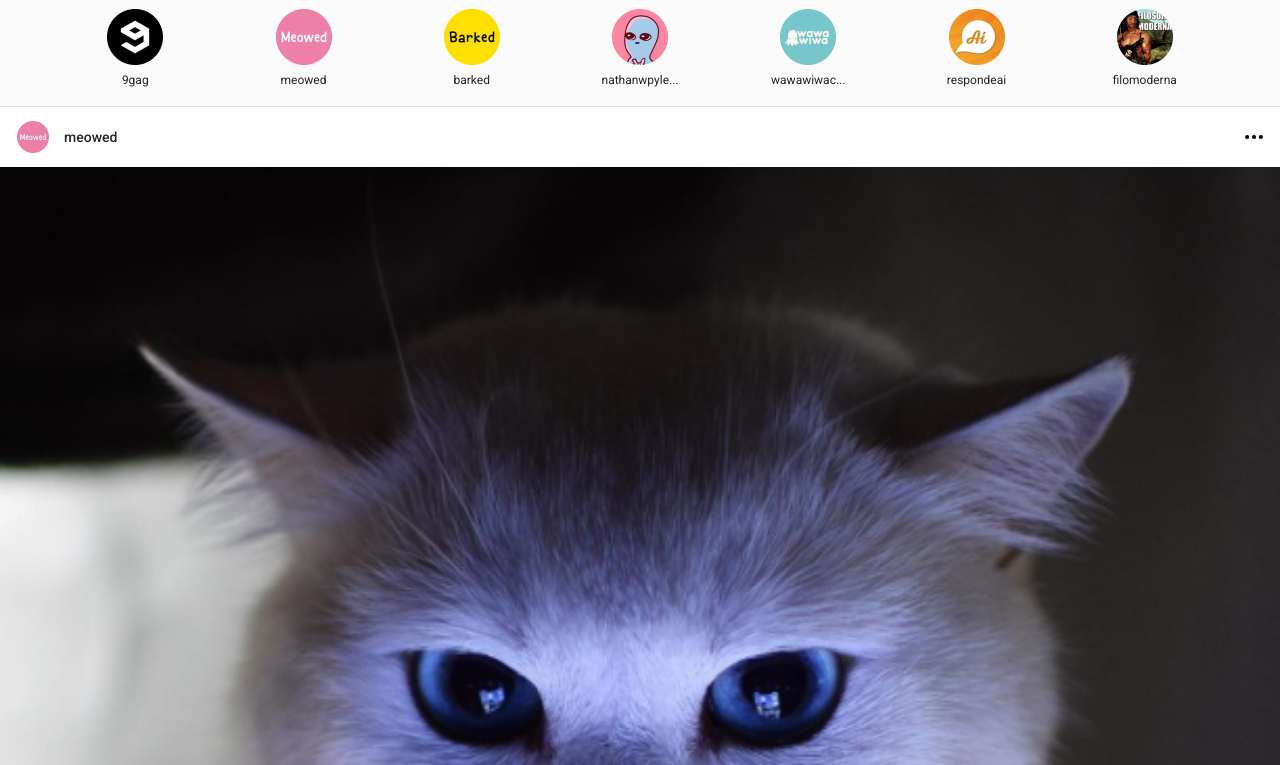
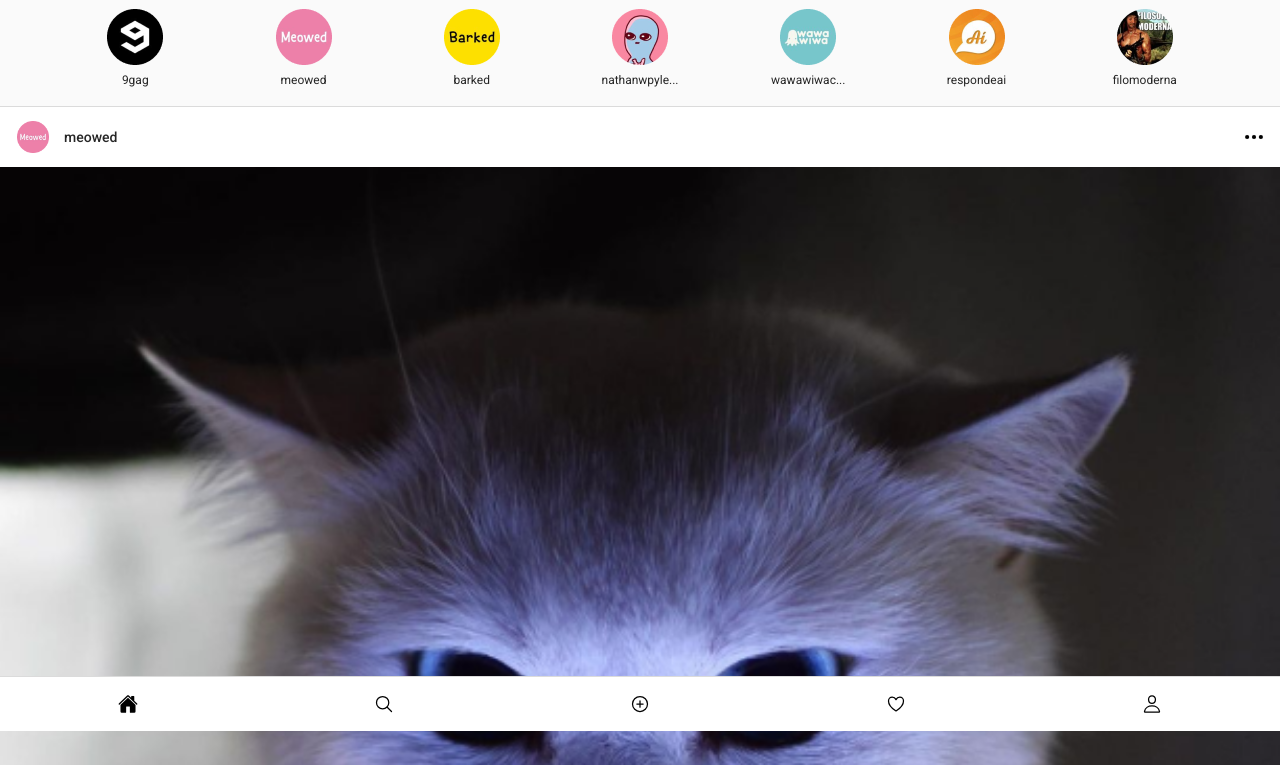
Before and after one commit to Luciano-Brito/Instagram, a plain HTML site: page index.html in a window 1280 px wide. Shown: the part 69-834 px from the top of the page. Drawn offline with nearby package versions, Linux system fonts and the light colour scheme.

Commit message:
Adicionado rodapé fixo na versão mobile

```diff
--- a/index.html
+++ b/index.html
@@ -92,6 +92,15 @@
             </div>
         </div>
     </main>
+    <footer>
+        <div class="rodape">
+            <ion-icon name="home"></ion-icon>
+            <ion-icon name="search-outline"></ion-icon>
+            <ion-icon name="add-circle-outline"></ion-icon>
+            <ion-icon name="heart-outline"></ion-icon>
+            <ion-icon name="person-outline"></ion-icon>
+        </div>
+    </footer>
     <script src="https://unpkg.com/ionicons@5.4.0/dist/ionicons.js"></script>
 </body>
 </html>
--- a/style.css
+++ b/style.css
@@ -1,3 +1,7 @@
+*{
+    box-sizing: border-box;
+}
+
 body{
     font-family: 'Roboto', sans-serif;
     background-color: #fafafa;
@@ -122,3 +126,16 @@ main{
 .icones-direita{
     padding-right: 18px;
 }
+.rodape{
+    position: fixed;
+    bottom: 0px;
+    left: 0px;
+    background-color: white;
+    width: 100%;
+    height: 55px;
+    display: flex;
+    align-items: center;
+    justify-content: space-around;
+    font-size: 20px;
+    border-top: 1px solid #DBDBDB;
+}
```
